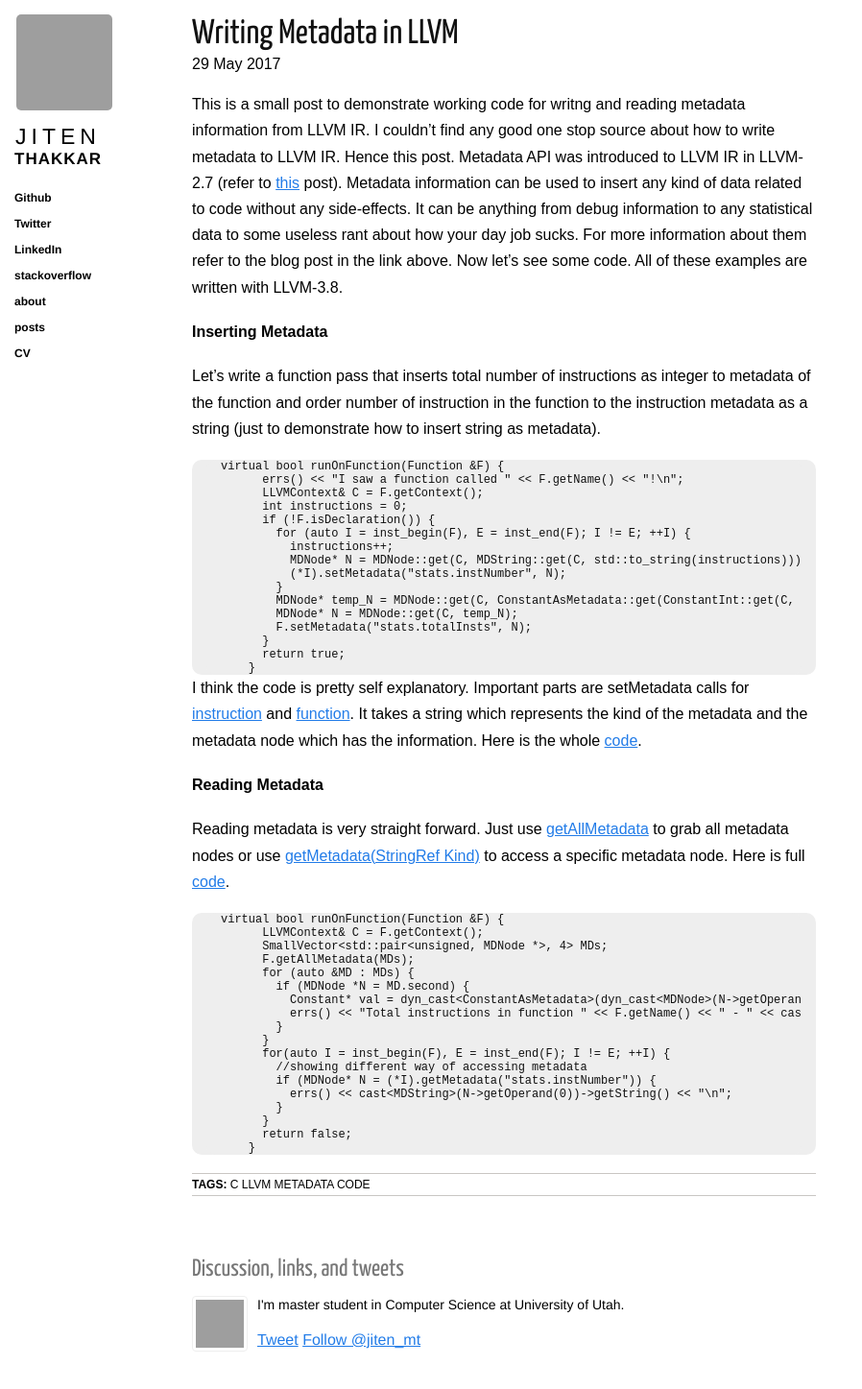
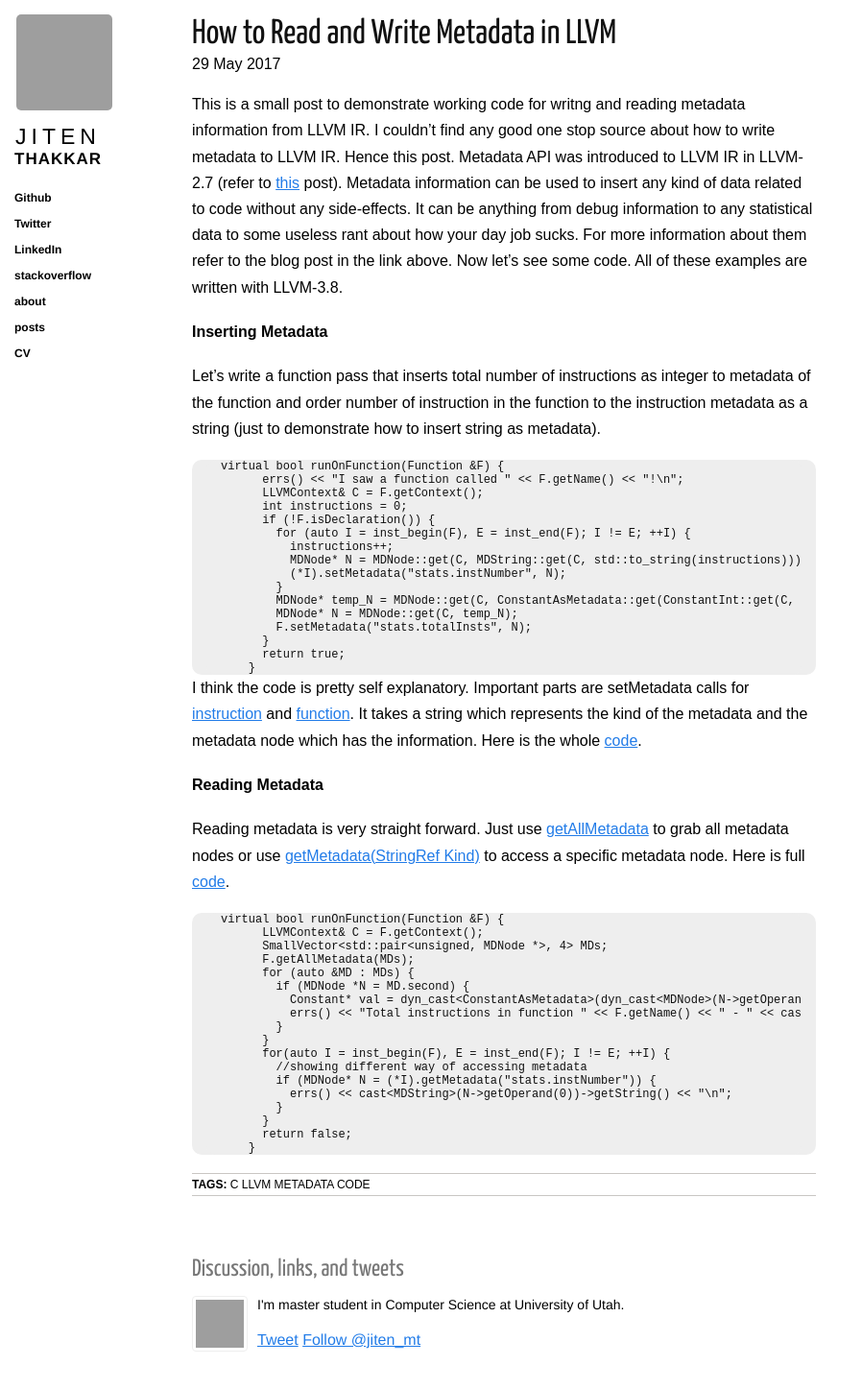
Before and after one commit to jiten-thakkar/jiten-thakkar.github.io, a Jekyll site: the page built from _posts/2017-05-29-how-to-read-and-write-metadata-in-llvm.md, in a window 1280 px wide, cut to the strip 0-1465 px from the top of the page. Shown: the top 1447 px of the strip at 96% size, without its empty margins (0-898 px from the left). Built offline with Jekyll 4.4.1, drawn with Linux system fonts in a browser that asks for light colours; nearby versions of some CDN libraries; comment, search, counter and statistics services are not loaded; grey boxes are pictures that could not be loaded.

Commit message:
Renamed post title

```diff
--- a/_posts/2017-05-29-writing-metadata-in-llvm.md
+++ b/_posts/2017-05-29-how-to-read-and-write-metadata-in-llvm.md
@@ -1,5 +1,5 @@
 ---
-title: Writing Metadata in LLVM
+title: How to Read and Write Metadata in LLVM
 layout: post
 date: '2017-05-29 19:20:00'
 author: Jiten Thakkar
```
